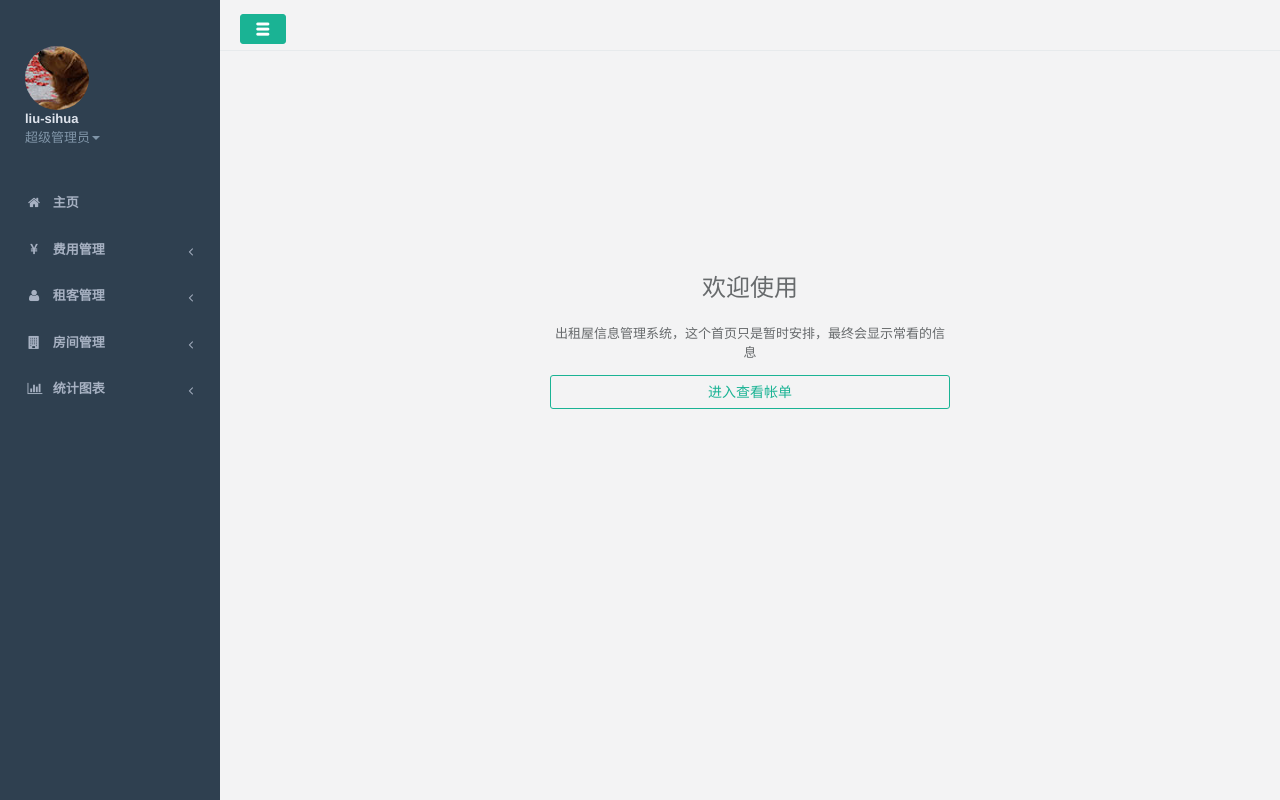
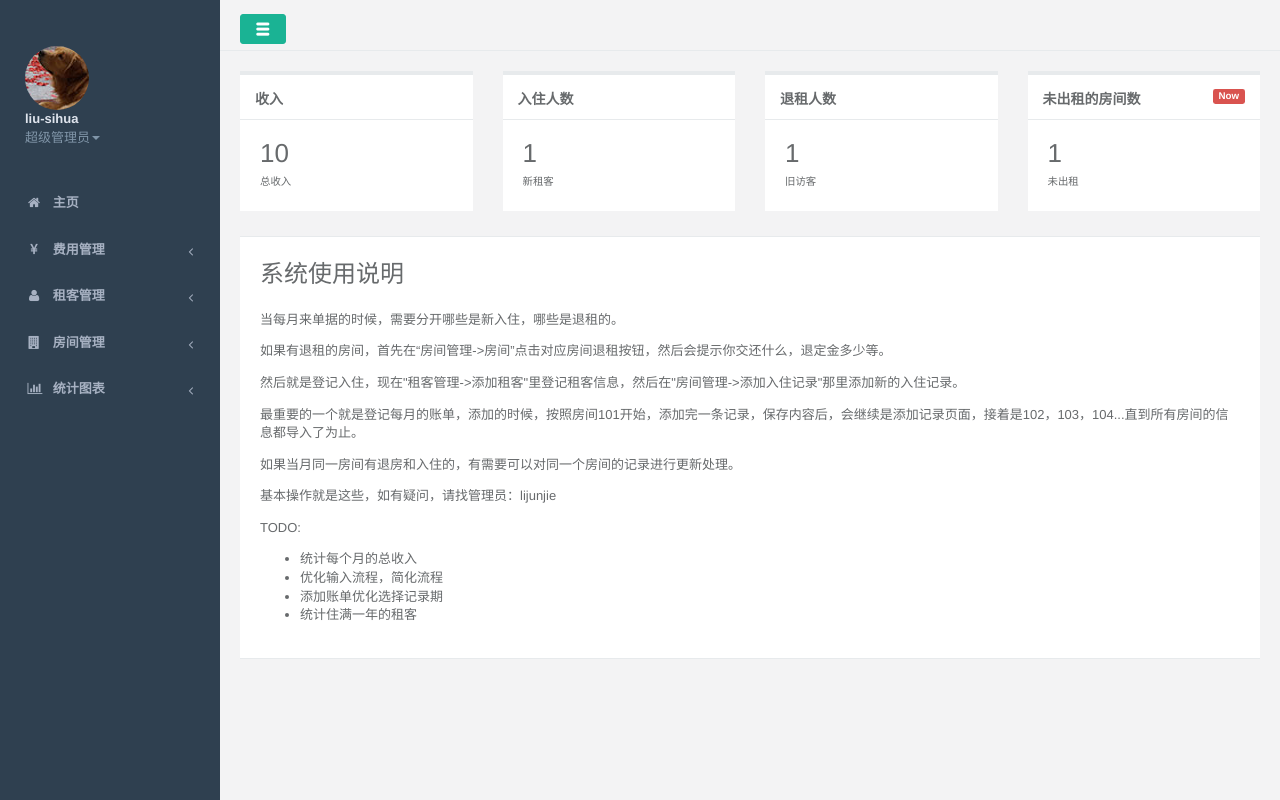
Before and after one commit to junjielee/labrador, a Django app: template labrador/labrador/chuzuwu/templates/chuzuwu/index.html in a window 1280 px wide. Run offline with Django 3.2, Linux system fonts and the light colour scheme; tables that the repository leaves empty hold one stand-in row (values such as "Sample post"); the template is opened without the code that fills it: values that come from a table or form of the project are taken from there, most other values are stand-ins (such as "Sample title", 1, 10 or a date in 2020); parts of the project's set-up code (start-up, migrations or seed data) failed here and were passed over; some libraries are stand-ins or nearby versions.

Commit message:
添加基本的统计，添加系统说明

```diff
--- a/labrador/labrador/chuzuwu/templates/chuzuwu/index.html
+++ b/labrador/labrador/chuzuwu/templates/chuzuwu/index.html
@@ -1,16 +1,95 @@
 {% extends "base.html" %}
+{% load handler %}
 
 {% block main %}
 <div class="row J_mainContent" id="content-main">
   <div class="wrapper wrapper-content gray-bg">
-    <div class="middle-box text-center animated fadeInDown">
-      <h2>欢迎使用</h2>
+    <div class="row">
+      <div class="col-sm-3">
+        <div class="ibox float-e-margins">
+          <a href="{% url 'money' %}" style="color: inherit;">
+          <div class="ibox-title">
+            <span class="label label-success pull-right">{{ cur_period.period|date:"M" }}</span>
+            <h5>收入</h5>
+          </div>
+          <div class="ibox-content">
+            <h1 class="no-margins">{{ record_count.total|interger }}</h1>
+            <!-- <div class="stat-percent font-bold text-success">98% <i class="fa fa-bolt"></i>
+            </div> -->
+            <small>总收入</small>
+          </div>
+          </a>
+        </div>
+      </div>
+      <div class="col-sm-3">
+        <div class="ibox float-e-margins">
+          <a href="{% url 'room_record' %}" style="color: inherit;">
+          <div class="ibox-title">
+            <span class="label label-info pull-right">{{ cur_period.period|date:"M" }}</span>
+            <h5>入住人数</h5>
+          </div>
+          <div class="ibox-content">
+            <h1 class="no-margins">{{ enter_count }}</h1>
+            <!-- <div class="stat-percent font-bold text-info">20% <i class="fa fa-level-up"></i>
+            </div> -->
+            <small>新租客</small>
+          </div>
+          </a>
+        </div>
+      </div>
+      <div class="col-sm-3">
+        <div class="ibox float-e-margins">
+          <a href="{% url 'room_record' %}" style="color: inherit;">
+          <div class="ibox-title">
+            <span class="label label-primary pull-right">{{ cur_period.period|date:"M" }}</span>
+            <h5>退租人数</h5>
+          </div>
+          <div class="ibox-content">
+            <h1 class="no-margins">{{ leave_count }}</h1>
+            <!-- <div class="stat-percent font-bold text-navy">44% <i class="fa fa-level-up"></i>
+            </div> -->
+            <small>旧访客</small>
+          </div>
+          </a>
+        </div>
+      </div>
+      <div class="col-sm-3">
+        <div class="ibox float-e-margins">
+          <a href="{% url 'room' %}" style="color: inherit;">
+          <div class="ibox-title">
+            <span class="label label-danger pull-right">Now</span>
+            <h5>未出租的房间数</h5>
+          </div>
+          <div class="ibox-content">
+            <h1 class="no-margins">{{ empty_room_count }}</h1>
+            <!-- <div class="stat-percent font-bold text-danger">38% <i class="fa fa-level-down"></i>
+            </div> -->
+            <small>未出租</small>
+          </div>
+          </a>
+        </div>
+      </div>
+    </div>
 
-      <div class="error-desc">
-        <p>出租屋信息管理系统，这个首页只是暂时安排，最终会显示常看的信息</p>
-        <p>
-          <a href="{% url 'money' %}" class="btn btn-block btn-outline btn-primary">进入查看帐单</a>
-        </p>
+    <div class="ibox-content m-b-sm border-bottom">
+      <div class="p-xs">
+        <div class="pull-left m-r-md">
+            <i class="fa fa-globe text-navy mid-icon"></i>
+        </div>
+        <h2>系统使用说明</h2>
+        <p>当每月来单据的时候，需要分开哪些是新入住，哪些是退租的。</p>
+        <p>如果有退租的房间，首先在“房间管理->房间”点击对应房间退租按钮，然后会提示你交还什么，退定金多少等。</p>
+        <p>然后就是登记入住，现在"租客管理->添加租客"里登记租客信息，然后在"房间管理->添加入住记录"那里添加新的入住记录。</p>
+        <p>最重要的一个就是登记每月的账单，添加的时候，按照房间101开始，添加完一条记录，保存内容后，会继续是添加记录页面，接着是102，103，104...直到所有房间的信息都导入了为止。</p>
+        <p>如果当月同一房间有退房和入住的，有需要可以对同一个房间的记录进行更新处理。</p>
+        <p>基本操作就是这些，如有疑问，请找管理员：lijunjie</p>
+        <p>TODO:</p>
+        <ul>
+          <li>统计每个月的总收入</li>
+          <li>优化输入流程，简化流程</li>
+          <li>添加账单优化选择记录期</li>
+          <li>统计住满一年的租客</li>
+        </ul>
       </div>
     </div>
   </div>
```
Also changed, not shown: labrador/labrador/chuzuwu/views.py (+24 -1 lines).
